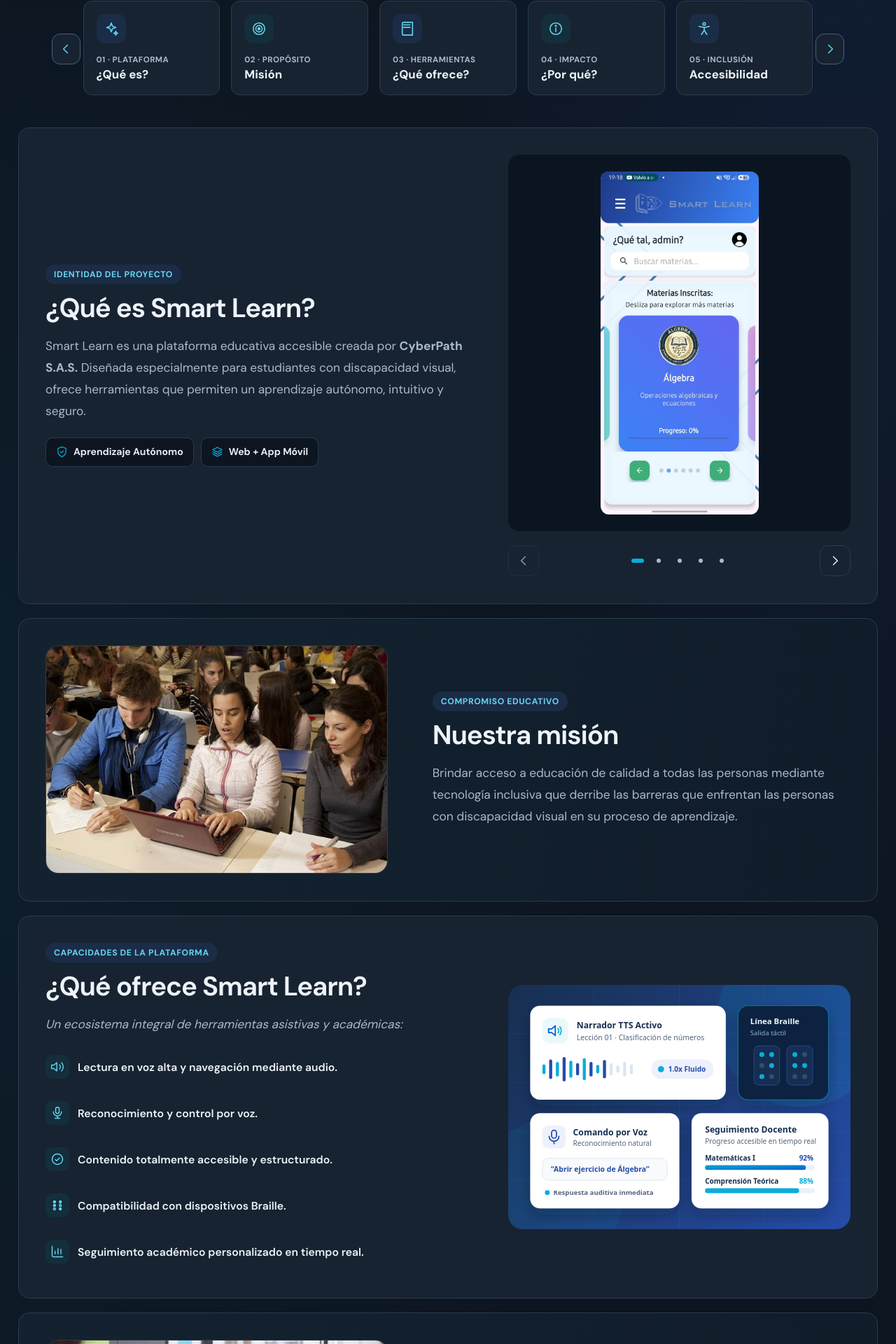
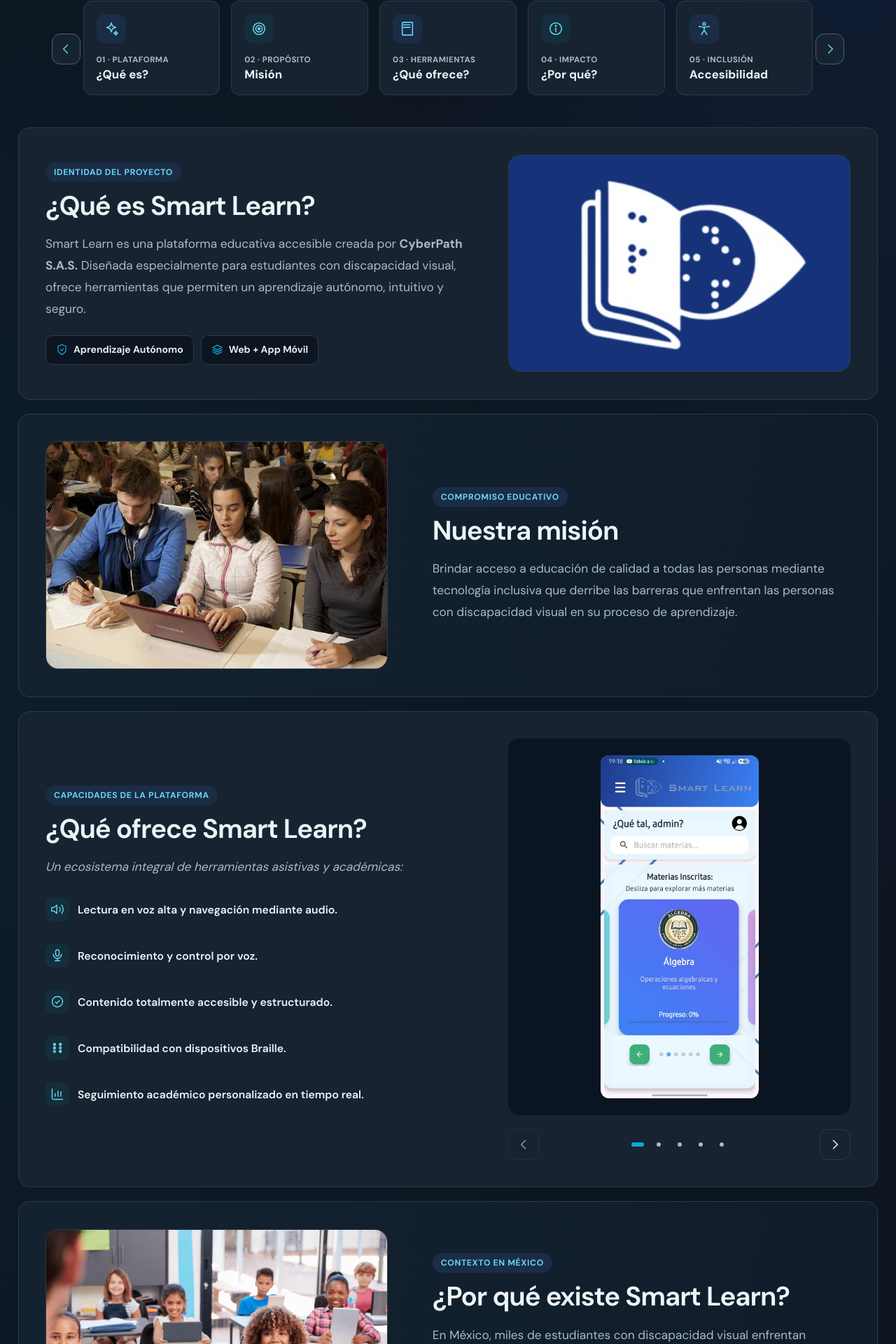
Before and after one commit to CyberPath-Equipo/SmartLearn-Web, a Vue app in the folder vue-frontend/: page /smartlearn in a window 1280 px wide. Shown: the part 654-2574 px from the top of the page at 70% size. Built offline with nearby package versions, Linux system fonts and the light colour scheme; no server answers; what vue3-apexcharts would draw is missing.

Commit message:
style: mover carrusel a la seccion que ofrece Smart Learn

```diff
--- a/vue-frontend/src/views/SmartlearnView.vue
+++ b/vue-frontend/src/views/SmartlearnView.vue
@@ -138,7 +138,9 @@
             <span class="story-tag"><SlIcon name="layers" :size="16" /> Web + App Móvil</span>
           </div>
         </div>
-        <ProductGallery />
+        <div class="story-visual-frame story-visual-brand">
+          <img src="/images/Blanco_sin_fondo_Recortada_Smart_Learn_logo.png" alt="Logo de Smart Learn">
+        </div>
       </div>
     </section>
 
@@ -186,9 +188,7 @@
             </li>
           </ul>
         </div>
-        <div class="story-visual-frame story-visual-diagram">
-          <img src="/images/smartlearn-ecosystem-ui.svg" alt="Ilustración de módulos de tecnología inclusiva: narrador TTS, línea Braille, control por voz y analítica docente">
-        </div>
+        <ProductGallery />
       </div>
     </section>
 
```
Also changed, not shown: 1 other file (tests, documents, lock files or other folders).
